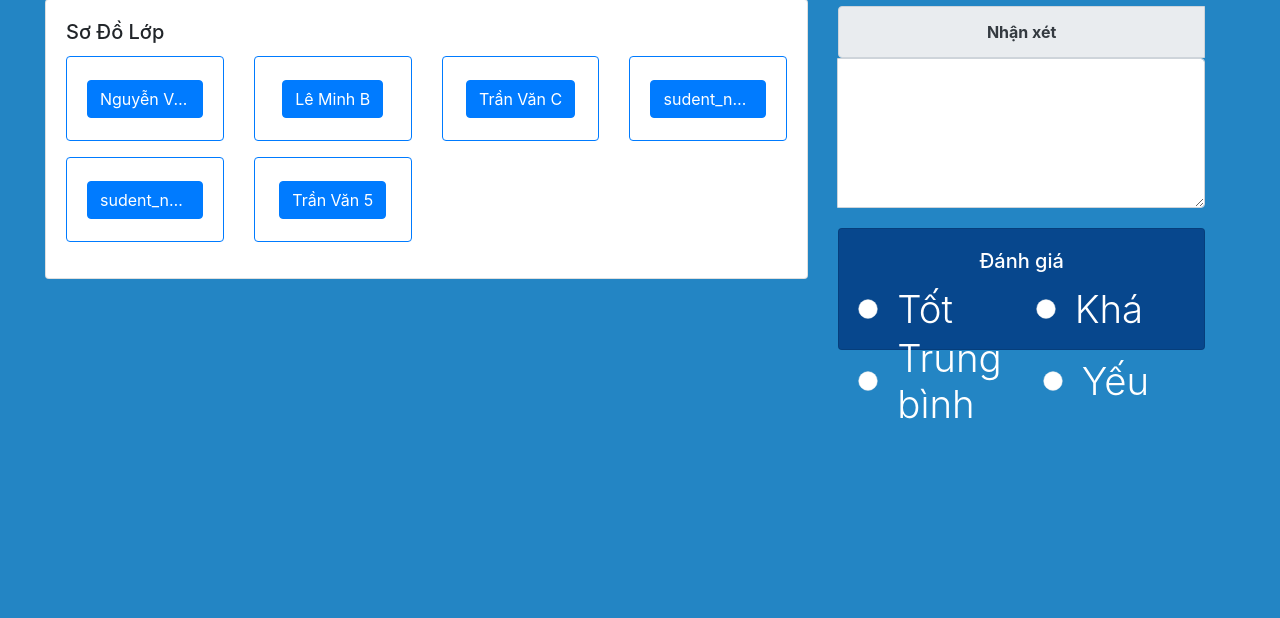
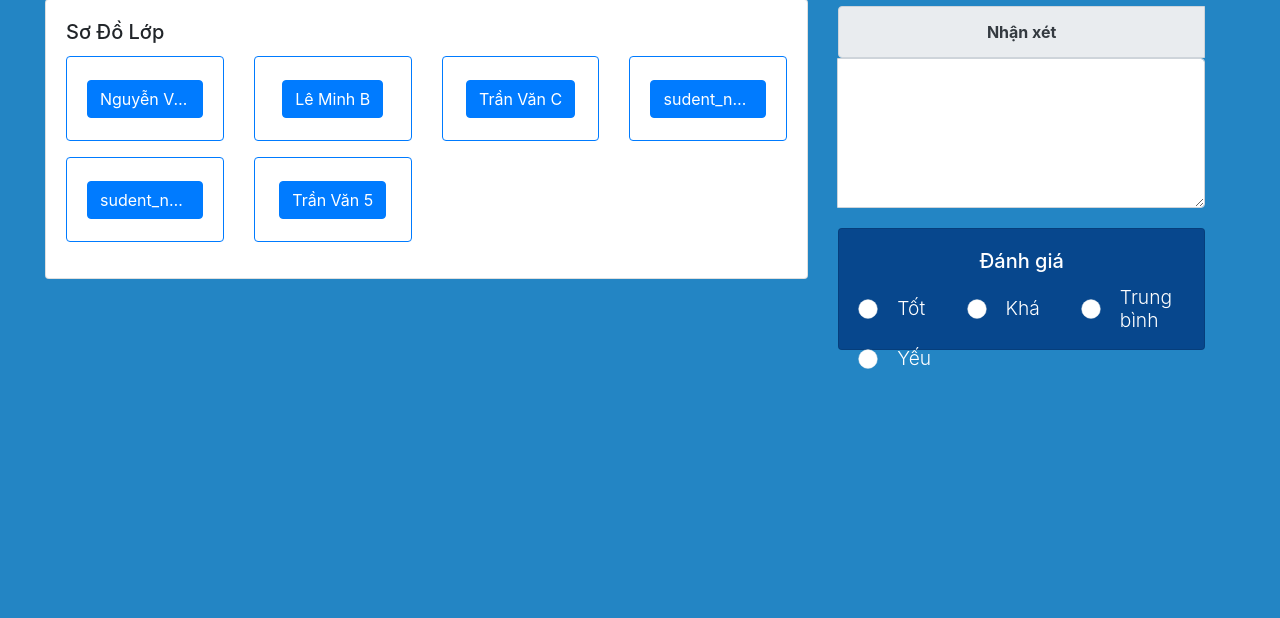
Before and after one commit to CodeBotX/Classroom_Management, a Django app: page /classroom/ in a window 1280 px wide. Shown: the part 166-784 px from the top of the page. Run offline with Django 4.2, Linux system fonts and the light colour scheme; a user stored in the database is signed in; data comes from the database, SQL or seed files in the repository; some libraries are stand-ins or nearby versions.

Commit message:
TuanAnh add classroom

```diff
--- a/my_Class/templates/classroom.html
+++ b/my_Class/templates/classroom.html
@@ -77,19 +77,19 @@ file này hiển thị sơ đồ lớp học và các tính năng chính của w
               <h5 class="card-title text-center text-white">Đánh giá</h5>
               <div class="form-check form-check-inline col">
                 <input class="form-check-input" type="radio" name="inlineRadioOptions" id="inlineRadio1" value="option1" style=" transform: scale(0.4)">
-                <label class="form-check-label text-white" for="inlineRadio1" style=" font-size: 0.8em">Tốt</label>
+                <label class="form-check-label text-white" for="inlineRadio1" style=" font-size: 0.4em">Tốt</label>
               </div>
               <div class="form-check form-check-inline col">
                 <input class="form-check-input" type="radio" name="inlineRadioOptions" id="inlineRadio2" value="option2" style=" transform: scale(0.4)">
-                <label class="form-check-label text-white" for="inlineRadio2" style=" font-size: 0.8em">Khá</label>
+                <label class="form-check-label text-white" for="inlineRadio2" style=" font-size: 0.4em">Khá</label>
               </div>
               <div class="form-check form-check-inline col">
                 <input class="form-check-input" type="radio" name="inlineRadioOptions" id="inlineRadio3" value="option3" style=" transform: scale(0.4)">
-                <label class="form-check-label text-white" for="inlineRadio3" style=" font-size: 0.8em">Trung bình</label>
+                <label class="form-check-label text-white" for="inlineRadio3" style=" font-size: 0.4em">Trung bình</label>
               </div>
               <div class="form-check form-check-inline col">
                 <input class="form-check-input" type="radio" name="inlineRadioOptions" id="inlineRadio4" value="option4" style=" transform: scale(0.4)">
-                <label class="form-check-label text-white" for="inlineRadio3" style=" font-size: 0.8em">Yếu</label>
+                <label class="form-check-label text-white" for="inlineRadio3" style=" font-size: 0.4em">Yếu</label>
               </div>
             </div>
           </div>
```
